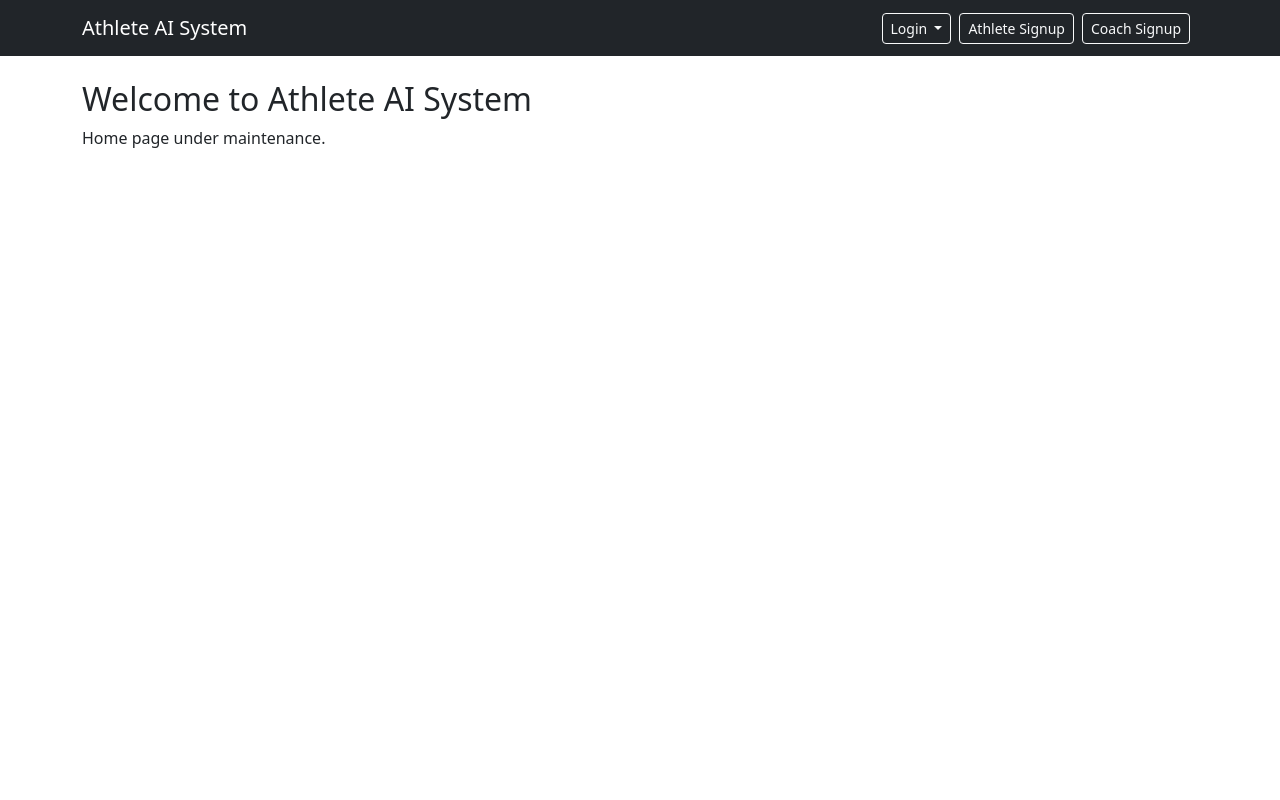
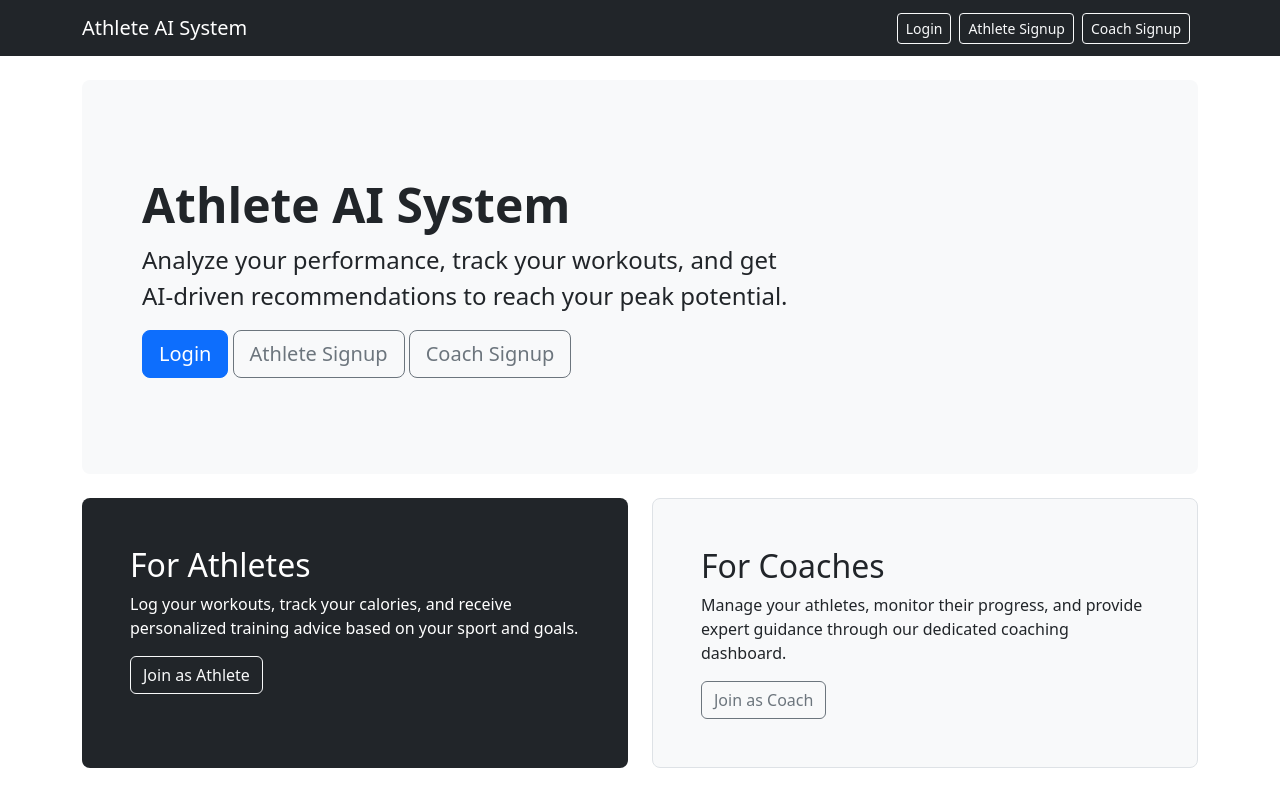
Before and after one commit to vyshnav-c-2005/athlete-ai-system, a Django app: page / in a window 1280 px wide. Run offline with Django 5.2, Linux system fonts and the light colour scheme.

Commit message:
fixed erroe in the dashboard and login

```diff
--- a/athlete_ai_system/settings.py
+++ b/athlete_ai_system/settings.py
@@ -126,5 +126,5 @@ STATIC_URL = 'static/'
 
 DEFAULT_AUTO_FIELD = 'django.db.models.BigAutoField'
 # Login & Logout redirects
-LOGIN_REDIRECT_URL = '/users/profile/'
+LOGIN_REDIRECT_URL = '/users/dashboard/'
 LOGOUT_REDIRECT_URL = '/'
--- a/athlete_ai_system/urls.py
+++ b/athlete_ai_system/urls.py
@@ -8,8 +8,5 @@ def home(request):
 urlpatterns = [
     path('', home, name='home'),
     path('admin/', admin.site.urls),
-    path('accounts/', include('django.contrib.auth.urls')),
     path('users/', include('users.urls')),
-    path('workouts/', include('workouts.urls')),
-    path('meals/', include('meals.urls')),
 ]
--- a/templates/base.html
+++ b/templates/base.html
@@ -16,32 +16,13 @@
             <div class="d-flex">
 
                 {% if not request.user.is_authenticated %}
-                <!-- SHOW THESE WHEN LOGGED OUT -->
-                <div class="dropdown me-2">
-                    <button class="btn btn-outline-light btn-sm dropdown-toggle" type="button"
-                        data-bs-toggle="dropdown">
-                        Login
-                    </button>
-                    <ul class="dropdown-menu">
-                        <li><a class="dropdown-item" href="{% url 'login_athlete' %}">Athlete Login</a></li>
-                        <li><a class="dropdown-item" href="{% url 'login_coach' %}">Coach Login</a></li>
-                    </ul>
-                </div>
+                <a class="btn btn-outline-light btn-sm me-2" href="{% url 'login' %}">Login</a>
                 <a class="btn btn-outline-light btn-sm me-2" href="{% url 'signup_athlete' %}">Athlete Signup</a>
                 <a class="btn btn-outline-light btn-sm me-2" href="{% url 'signup_coach' %}">Coach Signup</a>
                 {% else %}
-                <!-- SHOW THESE WHEN LOGGED IN -->
-                {% if request.user.coachprofile %}
-                <a class="btn btn-outline-light btn-sm me-2" href="{% url 'coach_dashboard' %}">Coach Dashboard</a>
-                {% else %}
-                <a class="btn btn-outline-light btn-sm me-2" href="{% url 'athlete_dashboard' %}">Dashboard</a>
-                {% endif %}
+                <a class="btn btn-outline-light btn-sm me-2" href="{% url 'dashboard' %}">Dashboard</a>
                 <a class="btn btn-outline-light btn-sm me-2" href="{% url 'profile' %}">Profile</a>
-
-                <form action="/accounts/logout/" method="POST" style="display:inline;">
-                    {% csrf_token %}
-                    <button type="submit" class="btn btn-outline-light btn-sm">Logout</button>
-                </form>
+                <a class="btn btn-outline-light btn-sm" href="{% url 'logout' %}">Logout</a>
                 {% endif %}
 
             </div>
--- a/templates/home.html
+++ b/templates/home.html
@@ -1,6 +1,38 @@
-{% extends "base.html" %}
+{% extends 'base.html' %}
 
 {% block content %}
-<h2>Welcome to Athlete AI System</h2>
-<p>Home page under maintenance.</p>
+<div class="p-5 mb-4 bg-light rounded-3">
+    <div class="container-fluid py-5">
+        <h1 class="display-5 fw-bold">Athlete AI System</h1>
+        <p class="col-md-8 fs-4">Analyze your performance, track your workouts, and get AI-driven recommendations to
+            reach your peak potential.</p>
+
+        {% if not request.user.is_authenticated %}
+        <a class="btn btn-primary btn-lg" href="{% url 'login' %}" role="button">Login</a>
+        <a class="btn btn-outline-secondary btn-lg" href="{% url 'signup_athlete' %}" role="button">Athlete Signup</a>
+        <a class="btn btn-outline-secondary btn-lg" href="{% url 'signup_coach' %}" role="button">Coach Signup</a>
+        {% else %}
+        <a class="btn btn-primary btn-lg" href="{% url 'dashboard' %}" role="button">Go to Dashboard</a>
+        {% endif %}
+    </div>
+</div>
+
+<div class="row align-items-md-stretch">
+    <div class="col-md-6">
+        <div class="h-100 p-5 text-white bg-dark rounded-3">
+            <h2>For Athletes</h2>
+            <p>Log your workouts, track your calories, and receive personalized training advice based on your sport and
+                goals.</p>
+            <a class="btn btn-outline-light" href="{% url 'signup_athlete' %}">Join as Athlete</a>
+        </div>
+    </div>
+    <div class="col-md-6">
+        <div class="h-100 p-5 bg-light border rounded-3">
+            <h2>For Coaches</h2>
+            <p>Manage your athletes, monitor their progress, and provide expert guidance through our dedicated coaching
+                dashboard.</p>
+            <a class="btn btn-outline-secondary" href="{% url 'signup_coach' %}">Join as Coach</a>
+        </div>
+    </div>
+</div>
 {% endblock %}
--- a/users/urls.py
+++ b/users/urls.py
@@ -1,19 +1,20 @@
 from django.urls import path
-from django.views.generic import TemplateView
 from . import views
-
-from django.contrib.auth import views as auth_views
 
 urlpatterns = [
     path('profile/', views.profile, name='profile'),
     path('profile/edit/', views.edit_profile, name='edit_profile'),
+
+    # Dashboards
+    path('dashboard/', views.dashboard, name='dashboard'),  # Dispatcher
+    path('dashboard/athlete/', views.athlete_dashboard, name='athlete_dashboard'),
+    path('dashboard/coach/', views.coach_dashboard, name='coach_dashboard'),
+
+    # Signups
     path('signup/athlete/', views.signup_athlete, name='signup_athlete'),
     path('signup/coach/', views.signup_coach, name='signup_coach'),
 
-    # Fix: Use LoginView
-    path('login/athlete/', auth_views.LoginView.as_view(template_name="users/login_athlete.html"), name='login_athlete'),
-    path('login/coach/', auth_views.LoginView.as_view(template_name="users/login_coach.html"), name='login_coach'),
-
-    path('dashboard/', views.athlete_dashboard, name='athlete_dashboard'),
-    path('coach/dashboard/', views.coach_dashboard, name='coach_dashboard'),
+    # Auth (using Django's built-in views, but we might need custom templates)
+    path('login/', views.login_view, name='login'), # We'll need a custom login view or use auth_views
+    path('logout/', views.logout_view, name='logout'), # Same for logout
 ]
--- a/workouts/apps.py
+++ /dev/null
@@ -1,6 +0,0 @@
-from django.apps import AppConfig
-
-
-class WorkoutsConfig(AppConfig):
-    default_auto_field = 'django.db.models.BigAutoField'
-    name = 'workouts'
```
Also changed, not shown: users/templates/users/login.html (added, +14 -0 lines), users/views.py (+35 -13 lines), workouts/forms.py (deleted, +0 -13 lines), workouts/models.py (deleted, +0 -24 lines), workouts/views.py (deleted, +0 -27 lines).
